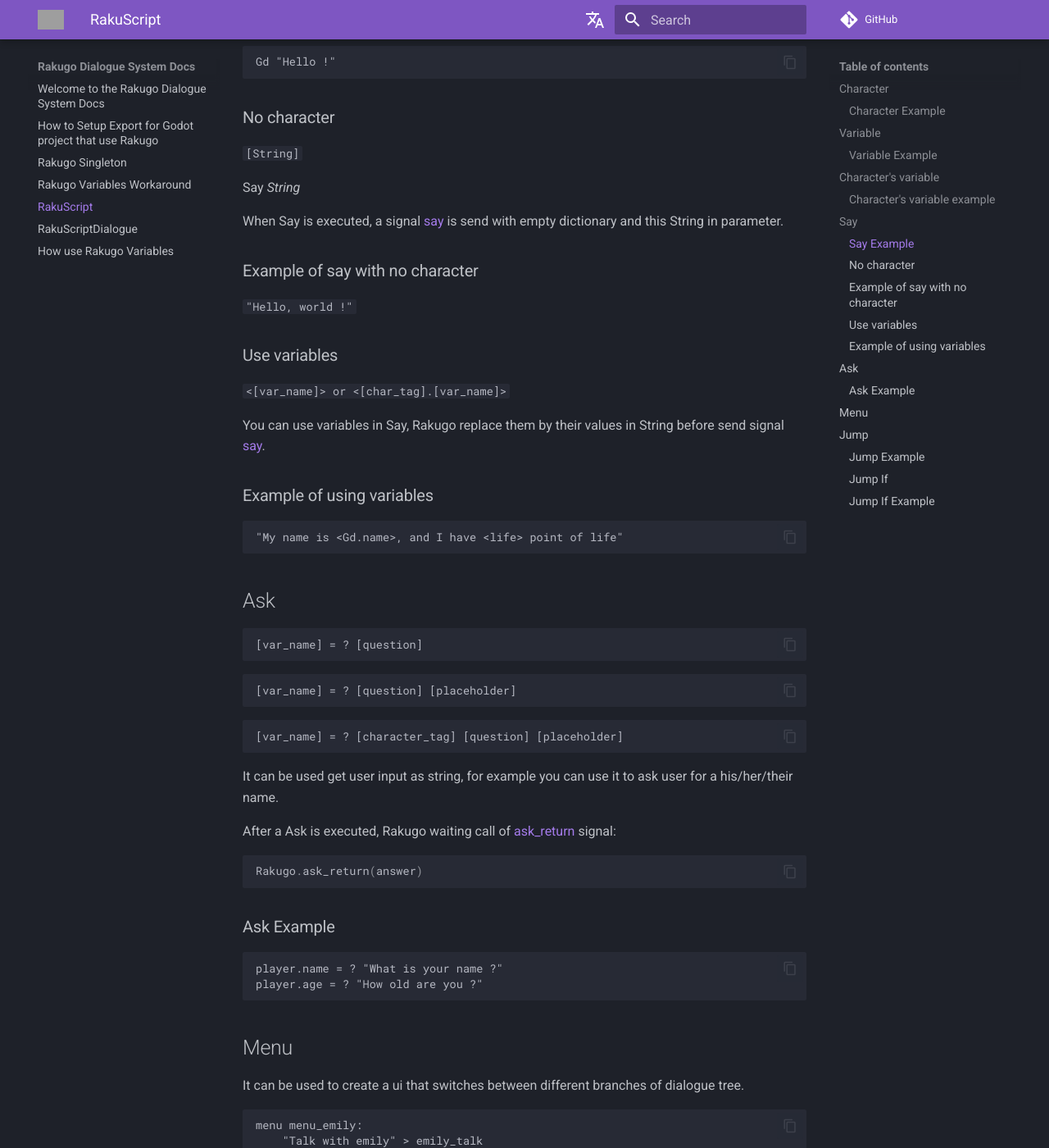
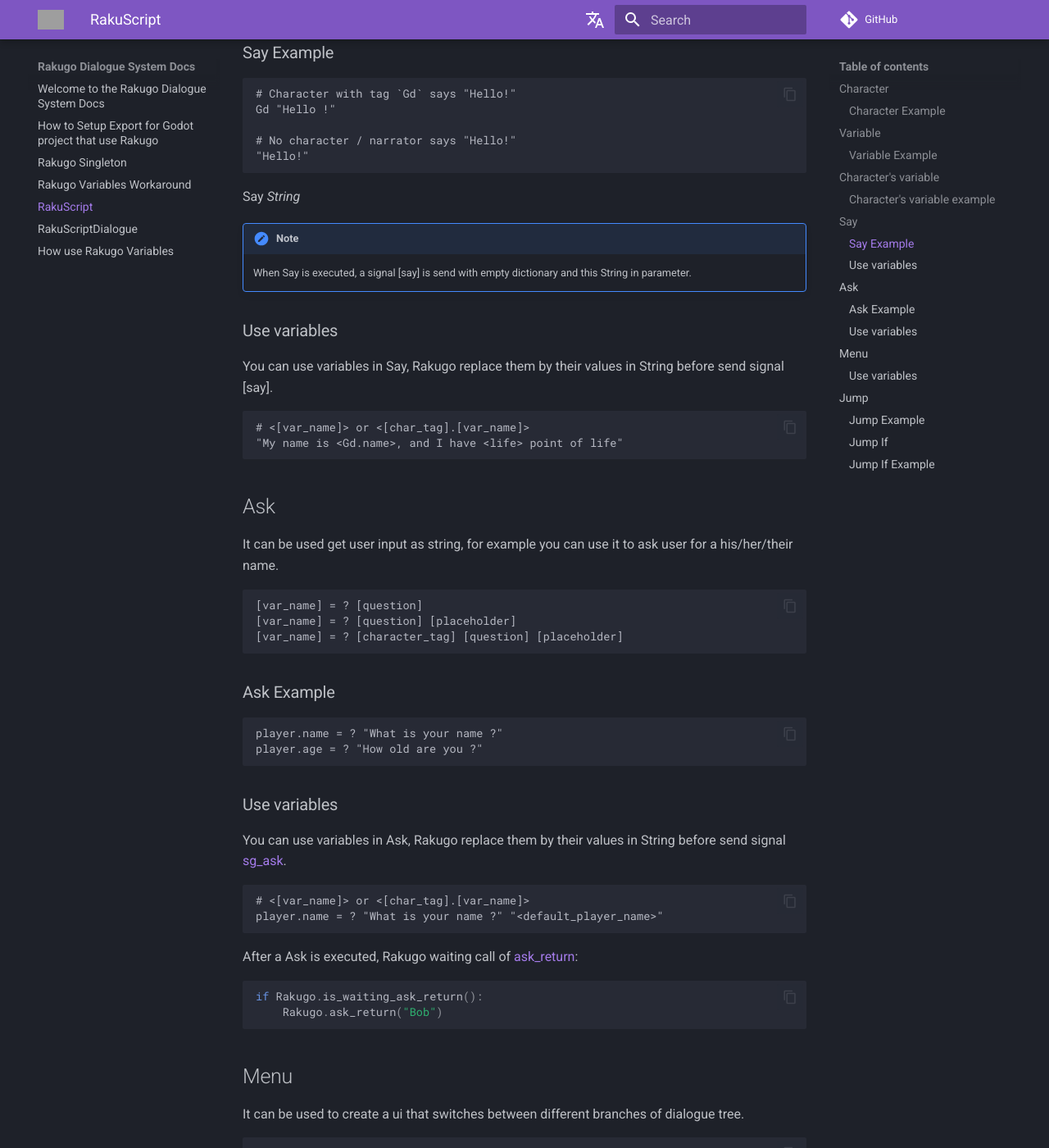
Before and after one commit to rakugoteam/rakugo-docs, an MkDocs documentation site: the page built from docs/rakuscript.md, in a window 1280 px wide and 1400 px high, scrolled down 2492 px. Shown: the whole window at 82% size. Built offline with MkDocs 1.6.1 and Material for MkDocs 9.7.7, drawn with Linux system fonts in a browser that asks for light colours; comment, search, counter and statistics services are not loaded; the version menu is left out; some of the changed text lies outside the part shown; grey boxes are pictures that could not be loaded.

Commit message:
add tabs, fix links and reformat text

````diff
--- a/docs/rakuscript.md
+++ b/docs/rakuscript.md
@@ -10,15 +10,19 @@
 
 ## Character
 
-```character [char_tag] [char_name]```
+=== "RakuScript"
 
-Equivalent in GDScript:
+    ```renpy
+    character [char_tag] [char_name]
+    ```
 
-```gdscript
-Rakugo.define_character(char_tag, char_name)
-```
+=== "GDScript"
 
-Create/Define a new character with this char_tag and char_name
+    ```gdscript
+    Rakugo.define_character(char_tag, char_name)
+    ```
+
+Create/Define a new character with this `char_tag` and `char_name`
 
 ### Character Example
 
@@ -27,34 +31,38 @@
 
 ## Variable
 
-```renpy
-# set variable
-[var_name] = [value]
+!!! note
+    - Setting variable create a new variable with this var_name and this value assigned.
 
-# get variable
-[other_var_name]
+    - If this variable already exist, value is replaced by new one.
 
-# get variable from character
-[char_tag].[var_name]
-```
+    - [**Read more about RakugoVars**](rkvars.md)
 
-Equivalent in GDScript:
+=== "RakuScript"
 
-```gdscript
-# set variable
-Rakugo.set_variable(var_name, value)
+    ```renpy
+    # set variable
+    [var_name] = [value]
 
-# get variable
-Rakugo.get_variable(other_var_name)
+    # get variable
+    [other_var_name]
 
-# get variable from character
-Rakugo.get_variable(char_tag.var_name)
-```
+    # get variable from character
+    [char_tag].[var_name]
+    ```
 
-Create a new variable with this var_name and this value assigned.
-If `other_var_name` or `char_tag.var_name` is defined, use value of `other_var_name` or `char_tag.var_name`.
-If this variable already exist, value is replaced by new one.
-To change variables values in RakuScript you need to use [workaround].
+=== "GDScript"
+
+    ```gdscript
+    # set variable
+    Rakugo.set_variable(var_name, value)
+
+    # get variable
+    Rakugo.get_variable(other_var_name)
+
+    # get variable from character
+    Rakugo.get_variable(char_tag.var_name)
+    ```
 
 ### Variable Example
 
@@ -74,6 +82,13 @@
 
 ## Character's variable
 
+!!! note
+    - Setting variable create a new variable with this var_name on character with this `char_tag`, and this value assigned.
+
+    - If this variable already exist on this character, value is replaced by new one.
+
+    - [**Read more about RakugoVars**](rkvars.md)
+
 ```renpy
 # set variable
 [char_tag].[var_name] = [value]
@@ -81,12 +96,6 @@
 # get variable from character
 [char_tag].[var_name]
 ```
-
-Create a new variable with this var_name on character with this char_tag, and this value assigned.
-
-If other_var_name or char_tag.var_name is defined, use value of other_var_name or char_tag.var_name.
-
-If this variable already exist on this character, value is replaced by new one.
 
 ### Character's variable example
 
@@ -103,99 +112,118 @@
 
 ## Say
 
-```[char_tag] [String]```
+!!! info Using double quotes
+
+    Form version 2.2 you can use double quotes "it is a "really" good one" in any string in RakuScript.
+
+```
+[char_tag] [String]
+```
 
 Character with this char_tag say *String*
 
-When Say is executed, a signal [say] is send with dictionary of data for the character with this char_tag and this String in parameter.
+When Say is executed, a signal [sg_say] is send with dictionary of data for the character with this char_tag and this String in parameter.
 
 If no character with this char_tag is found, signal is send with an empty dictionary.
 
-After Say is executed, Rakugo automatically waiting, it send a [step] signal.
+After Say is executed, Rakugo automatically waiting, it send a [sg_step] signal.
+
+```gdscript
+if Rakugo.is_waiting_step():
+    Rakugo.do_step()
+```
 
 ### Say Example
 
 ```renpy
+# Character with tag `Gd` says "Hello!"
 Gd "Hello !"
+
+# No character / narrator says "Hello!"
+"Hello!"
 ```
-
-### No character
-
-```[String]```
 
 Say *String*
 
-When Say is executed, a signal [say] is send with empty dictionary and this String in parameter.
-
-### Example of say with no character
-
-```"Hello, world !"```
+!!! note
+    When Say is executed, a signal [say] is send with empty dictionary and this String in parameter.
 
 ### Use variables
 
-```<[var_name]> or <[char_tag].[var_name]>```
-
 You can use variables in Say, Rakugo replace them by their values in String before send signal [say].
 
-### Example of using variables
-
-
 ```renpy
+# <[var_name]> or <[char_tag].[var_name]>
 "My name is <Gd.name>, and I have <life> point of life"
 ```
 
 ## Ask
 
-```renpy
-[var_name] = ? [question]
-```
-
-```renpy
-[var_name] = ? [question] [placeholder]
-```
-
-```renpy
-[var_name] = ? [character_tag] [question] [placeholder]
-
-```
-
 It can be used get user input as string,
 for example you can use it to ask user for a his/her/their name.
 
-After a Ask is executed, Rakugo waiting call of [ask_return] signal:
-
-```gdscript
-Rakugo.ask_return(answer)
+```renpy
+[var_name] = ? [question]
+[var_name] = ? [question] [placeholder]
+[var_name] = ? [character_tag] [question] [placeholder]
 ```
-
 ### Ask Example
 
 ```renpy
 player.name = ? "What is your name ?"
 player.age = ? "How old are you ?"
 ```
+### Use variables
+
+You can use variables in Ask, Rakugo replace them by their values in String before send signal [sg_ask].
+
+```renpy
+# <[var_name]> or <[char_tag].[var_name]>
+player.name = ? "What is your name ?" "<default_player_name>"
+```
+After a Ask is executed, Rakugo waiting call of [ask_return]:
+
+```gdscript
+if Rakugo.is_waiting_ask_return():
+    Rakugo.ask_return("Bob")
+```
 
 ## Menu
 
-It can be used to create a ui that switches between different branches
-of dialogue tree.
+It can be used to create a ui that switches between different branches of dialogue tree.
 
 ```renpy
 menu menu_emily:
     "Talk with emily" > emily_talk
     "Wait"
     "Blop" > test_dialog
-
 ```
 
 It must start it from menu menu_name:
 `"Choice"` - is choice and `>` is used to jump to other dialog/label or menu.
 Menu block ends with empty line.
 
-After a Menu is executed, Rakugo waiting call of [ask_menu] signal:
+After a Menu is executed, Rakugo waiting call of [menu_return]:
 
 ```gdscript
-Rakugo.ask_menu(branch_index)
+if Rakugo.is_waiting_menu_return():
+    Rakugo.menu_return(branch_index)
+```
+
+### Use variables
+
+You can use variables in Menu, Rakugo replace them by their values in String before send signal [sg_menu].
+
+```renpy
+# <[var_name]> or <[char_tag].[var_name]>
+
+# player can change name of npc called by default emily
+emily.name = ? "What is her name ?" "<emily.name>"
+
+menu menu_emily:
+    "Talk with <emily.name>" > emily_talk
+    "Wait"
+    "Blop" > test_dialog
 ```
 
 ## Jump
@@ -208,7 +236,6 @@
 
 ### Jump Example
 
-
 ```renpy
 jump start
 
@@ -216,7 +243,6 @@
 ```
 
 ### Jump If
-
 
 ```renpy
 jump [label_name] if [condition]
@@ -227,13 +253,13 @@
 
 ### Jump If Example
 
-
 ```renpy
 jump emily_date if emily.relationship >= 20
 ```
 
-[say]: rakugo_singleton.md#say-characterdictionary-textstring
-[step]: rakugo_singleton.md#step
+[sg_say]: rakugo_singleton.md#sg_say
+[sg_ask]: rakugo_singleton.md#sg_ask
+[sg_menu]: rakugo_singleton.md#sg_menu
+[sg_step]: rakugo_singleton.md#sg_step
 [ask_return]: rakuscript.md#ask_return
-[ask_menu]: rakuscript.md#ask_menu
-[workaround]:rakugo_variables_workaround.md
+[menu_return]: rakuscript.md#menu_return
--- a/mkdocs.yml
+++ b/mkdocs.yml
@@ -21,6 +21,7 @@
     - navigation.indexes
     - content.code.copy
     - content.code.annotate
+    - content.tabs.link
 
 plugins:
   - search
@@ -36,3 +37,5 @@
   - pymdownx.details
   - pymdownx.superfences
   - pymdownx.keys
+  - pymdownx.tabbed:
+      alternate_style: true
````
